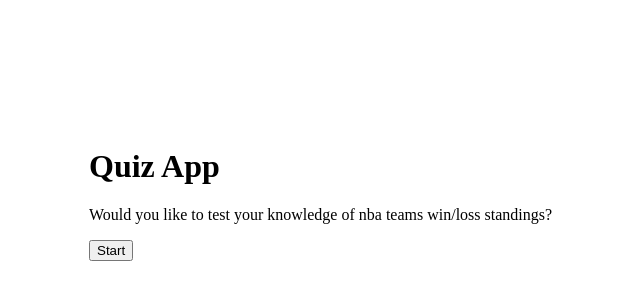
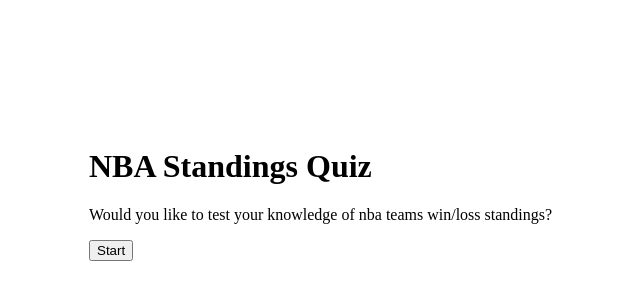
Before and after one commit to joepress/quizApp, a plain HTML site: page index.html in a window 1280 px wide. Shown: the part 52-352 px from the top of the page, without its empty margins (619-1259 px from the left). Drawn offline with nearby package versions, Linux system fonts and the light colour scheme.

Commit message:
touch ups

```diff
--- a/index.html
+++ b/index.html
@@ -13,7 +13,7 @@
 	<div class='container'>
 
 		<div class='openingPage'>
-			<h1>Quiz App</h1>
+			<h1>NBA Standings Quiz</h1>
 
 			<p>Would you like to test your knowledge of nba teams win/loss standings?</p>
 
```
